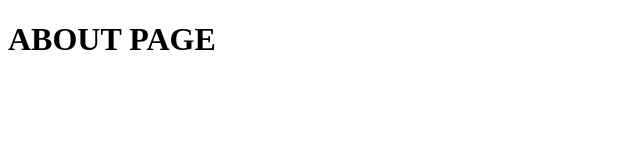
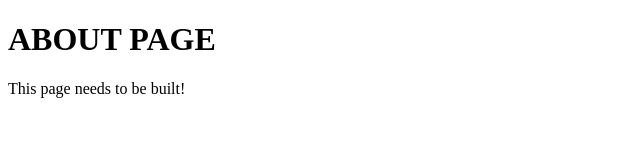
Before and after one commit to JaviTrek/VSCODE-TEST, a plain HTML site: page about.html in a window 1280 px wide. Shown: the whole page, without its empty margins (0-640 px from the left). Drawn offline with Linux system fonts and the light colour scheme.

Commit message:
Changed about.html

```diff
--- a/about.html
+++ b/about.html
@@ -7,5 +7,6 @@
 </head>
 <body>
     <h1>ABOUT PAGE</h1>
+    <p>This page needs to be built!</p>
 </body>
 </html>
```
